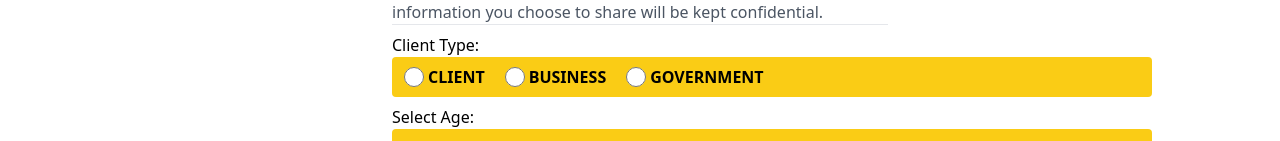
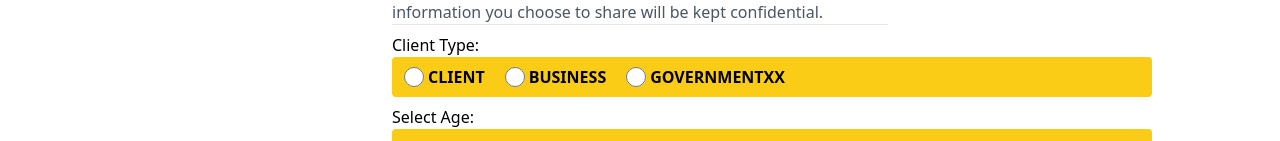
Before and after one commit to iCrudGit/customer-satisfactory, a React (Create React App) app: page / in a window 1280 px wide. Shown: the part 200-341 px from the top of the page. Built offline with nearby package versions, Linux system fonts and the light colour scheme.

Commit message:
Deploy from Netlify and edit Government to XX

```diff
--- a/src/pages/Home.jsx
+++ b/src/pages/Home.jsx
@@ -33,7 +33,7 @@ const Home = () => {
               </li>
               <li className="flex items-center">
                   <input type="radio" value="client" name="client" className="w-5 h-5 text-blue-600 bg-gray-100 border-gray-300 focus:ring-blue-500 dark:focus:ring-blue-600 dark:ring-offset-gray-800 focus:ring-2 dark:bg-gray-700 dark:border-gray-600"/>
-                  <label className="ml-1">Government</label>
+                  <label className="ml-1">GovernmentXX</label>
               </li>
             </ul>
 
```
